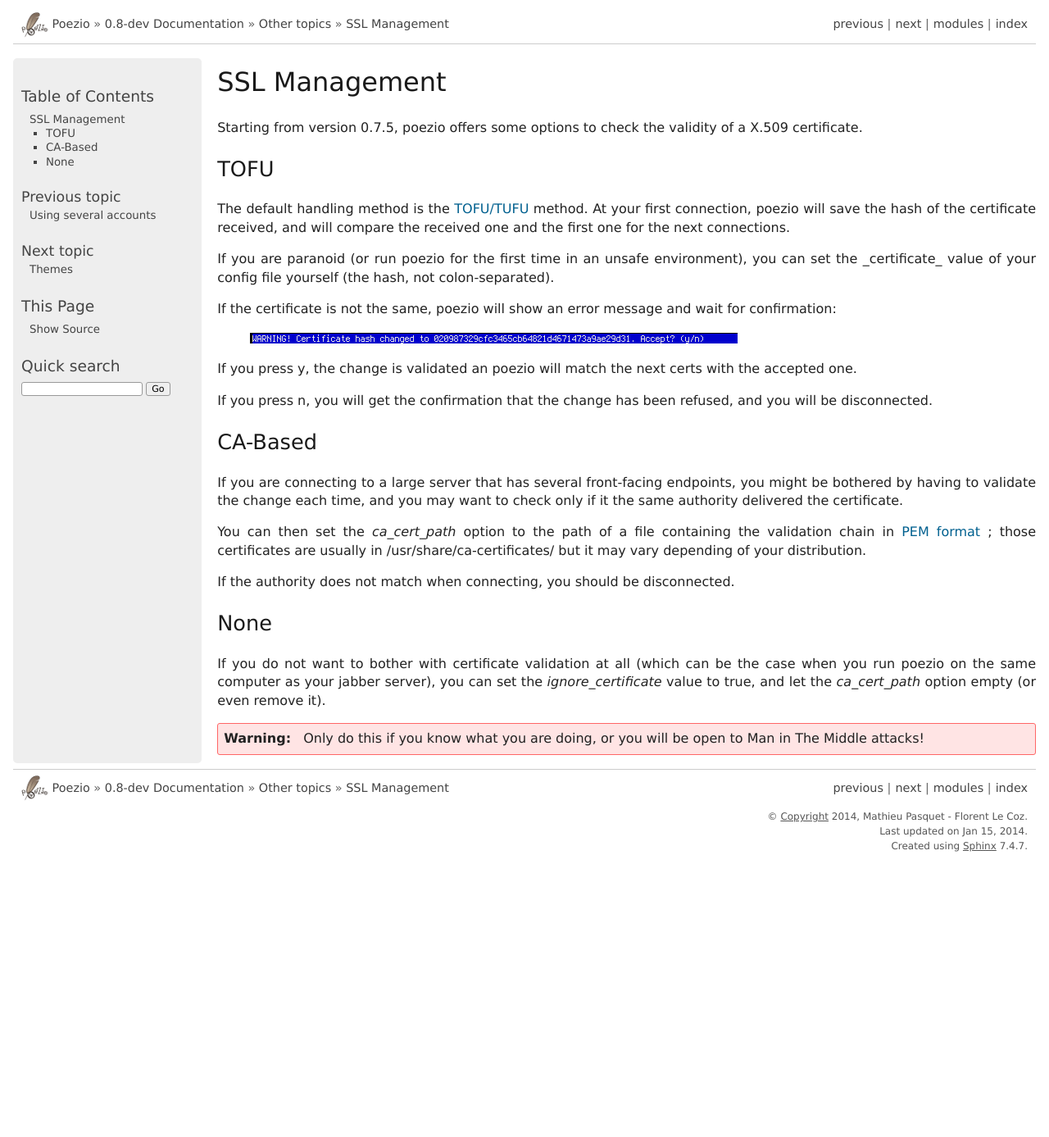
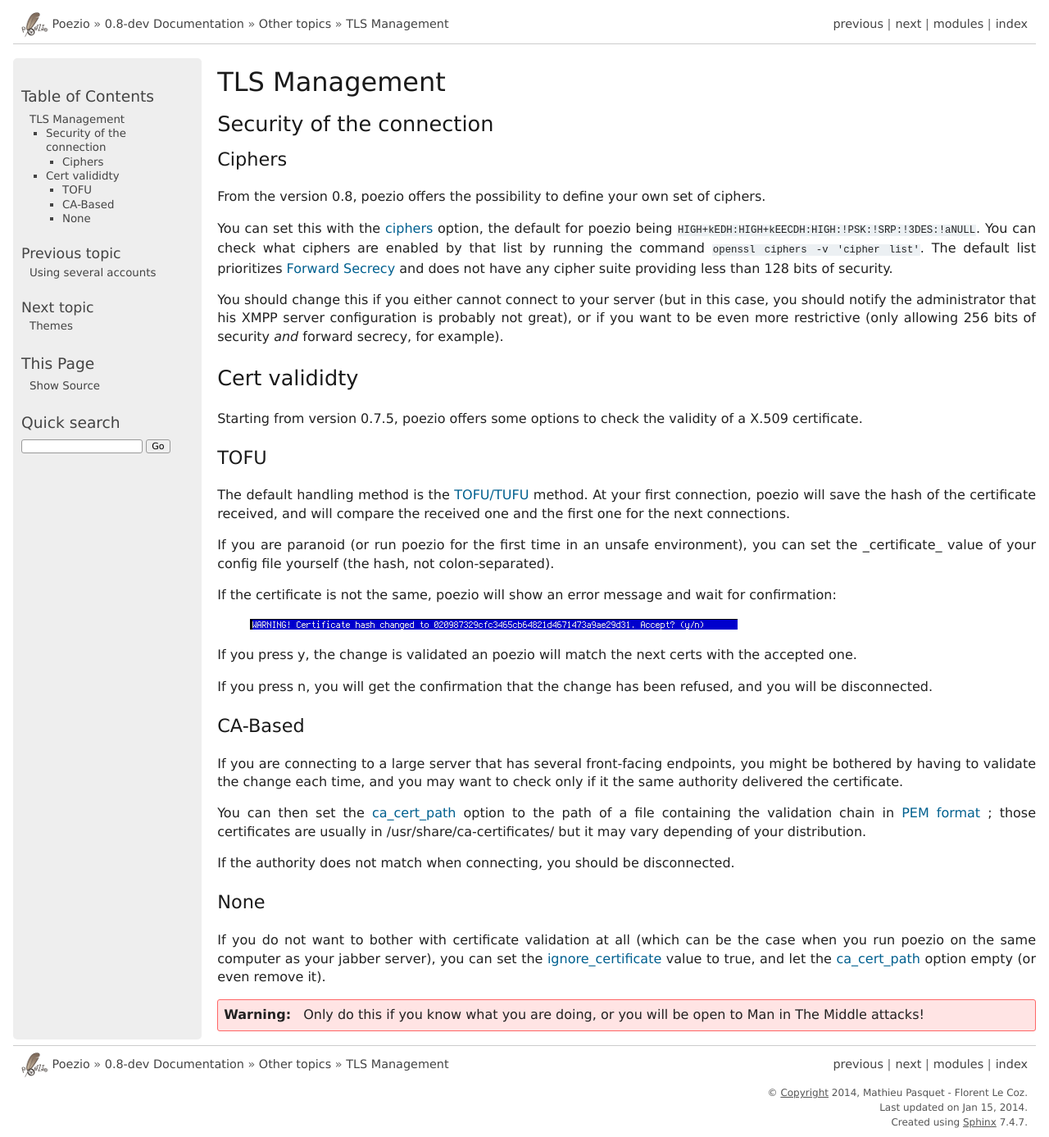
Before and after one commit to poezio/poezio, a Sphinx documentation site: the page built from doc/source/misc/ssl.rst, in a window 1280 px wide. Shown: the whole page at 82% size. Built offline with Sphinx 7.4.7, drawn with Linux system fonts in a browser that asks for light colours; before the commit the page ends 1050 px from its top, so only the background shows below that.

Commit message:
Add a configurable way of setting cipher suites
And put reasonable defaults

```diff
--- a/doc/source/misc/ssl.rst
+++ b/doc/source/misc/ssl.rst
@@ -1,5 +1,30 @@
-SSL Management
+TLS Management
 ==============
+
+Security of the connection
+~~~~~~~~~~~~~~~~~~~~~~~~~~
+
+.. _ciphers:
+
+Ciphers
+-------
+
+From the version 0.8, poezio offers the possibility to define your own set of
+ciphers.
+
+You can set this with the :term:`ciphers` option, the default for poezio being
+``HIGH+kEDH:HIGH+kEECDH:HIGH:!PSK:!SRP:!3DES:!aNULL``.
+You can check what ciphers are enabled by that list by running the command
+``openssl ciphers -v 'cipher list'``. The default list prioritizes `Forward Secrecy`_
+and does not have any cipher suite providing less than 128 bits of security.
+
+You should change this if you either cannot connect to your server (but in this
+case, you should notify the administrator that his XMPP server configuration
+is probably not great), or if you want to be even more restrictive (only allowing
+256 bits of security *and* forward secrecy, for example).
+
+Cert valididty
+~~~~~~~~~~~~~~
 
 Starting from version 0.7.5, poezio offers some options to check the validity
 of a X.509 certificate.
@@ -38,10 +63,10 @@
 and you may want to check only if it the same authority delivered the
 certificate.
 
-You can then set the *ca_cert_path* option to the path of a file containing
-the validation chain in `PEM format`_ ; those certificates are usually in
-/usr/share/ca-certificates/ but it may vary depending of your distribution.
-
+You can then set the :term:`ca_cert_path` option to the path of a file
+containing the validation chain in `PEM format`_ ; those certificates are
+usually in /usr/share/ca-certificates/ but it may vary depending of your
+distribution.
 
 If the authority does not match when connecting, you should be disconnected.
 
@@ -50,11 +75,12 @@
 
 If you do not want to bother with certificate validation at all (which can be
 the case when you run poezio on the same computer as your jabber server), you
-can set the *ignore_certificate* value to true, and let the *ca_cert_path*
-option empty (or even remove it).
+can set the :term:`ignore_certificate` value to true, and let the
+:term:`ca_cert_path` option empty (or even remove it).
 
 .. warning:: Only do this if you know what you are doing, or you will be open
             to Man in The Middle attacks!
 
+.. _Forward Secrecy: https://en.wikipedia.org/wiki/Forward_secrecy
 .. _TOFU/TUFU: https://en.wikipedia.org/wiki/User:Dotdotike/Trust_Upon_First_Use
 .. _PEM format: https://tools.ietf.org/html/rfc1422.html
```
Also changed, not shown: doc/source/configuration.rst (+11 -0 lines), 2 other files.
